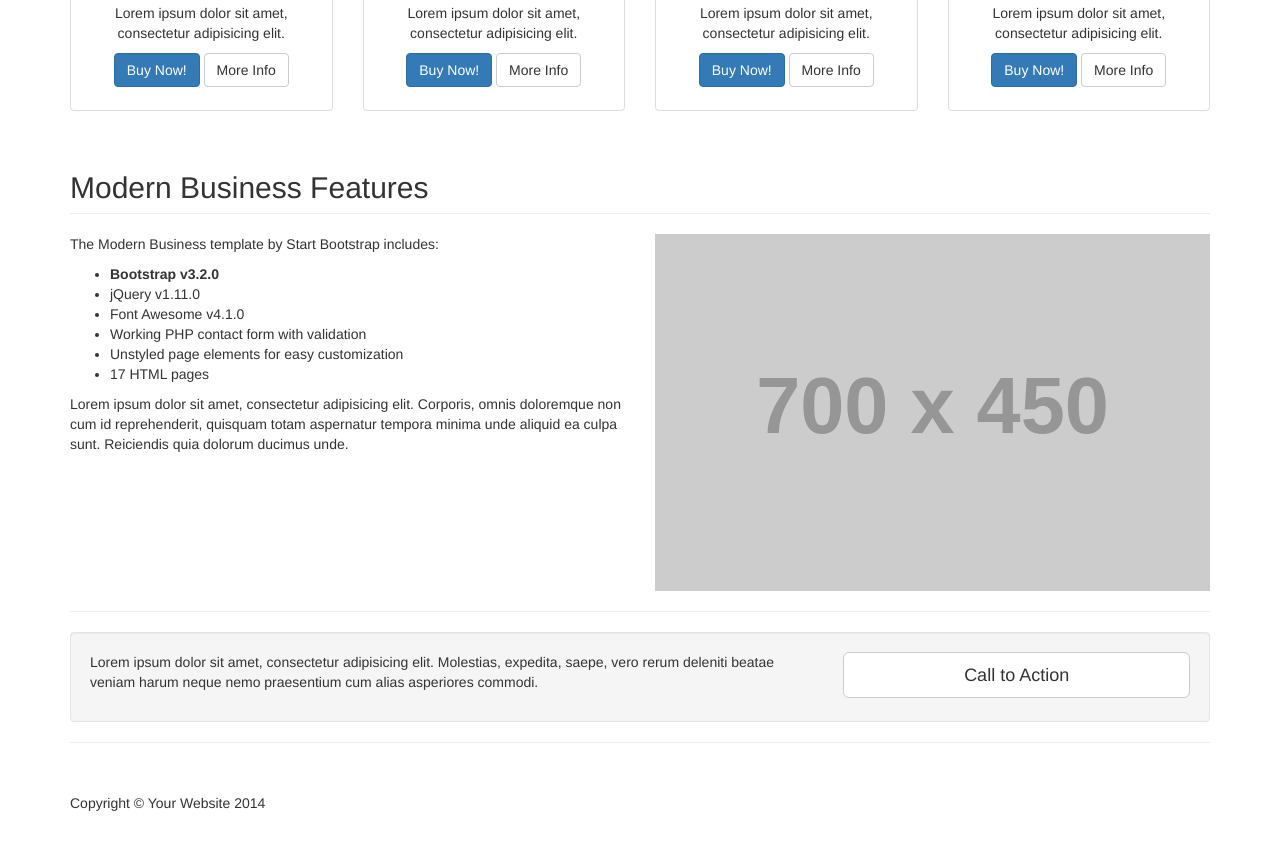
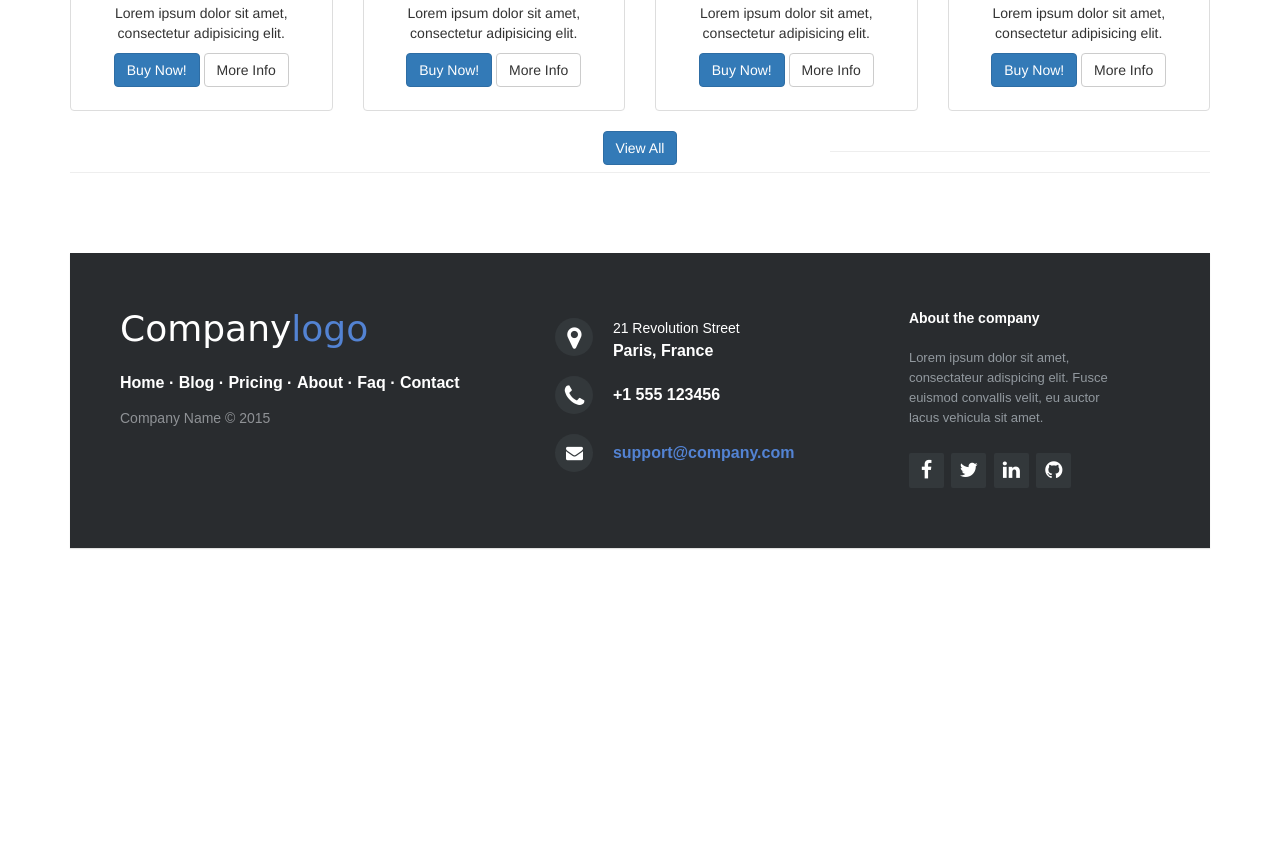
Before and after one commit to fpintoromero/Solemne1, a plain HTML site: page index.html in a window 1280 px wide. Shown: the part 1073-1922 px from the top of the page. After the commit the page ends 1671 px from the top, so only its background shows below. Drawn offline with Linux system fonts and the light colour scheme; placeholder pictures from the web are drawn by us.

Commit message:
boton view all y  nuevo footer

```diff
--- /dev/null
+++ b/css/footer-distributed-with-address-and-phones.css
@@ -0,0 +1,168 @@
+.footer-distributed{
+	background-color: #292c2f;
+	box-shadow: 0 1px 1px 0 rgba(0, 0, 0, 0.12);
+	box-sizing: border-box;
+	width: 100%;
+	text-align: left;
+	font: bold 16px sans-serif;
+
+	padding: 55px 50px;
+	margin-top: 80px;
+}
+
+.footer-distributed .footer-left,
+.footer-distributed .footer-center,
+.footer-distributed .footer-right{
+	display: inline-block;
+	vertical-align: top;
+}
+
+/* Footer left */
+
+.footer-distributed .footer-left{
+	width: 40%;
+}
+
+/* The company logo */
+
+.footer-distributed h3{
+	color:  #ffffff;
+	font: normal 36px 'Cookie', cursive;
+	margin: 0;
+}
+
+.footer-distributed h3 span{
+	color:  #5383d3;
+}
+
+/* Footer links */
+
+.footer-distributed .footer-links{
+	color:  #ffffff;
+	margin: 20px 0 12px;
+	padding: 0;
+}
+
+.footer-distributed .footer-links a{
+	display:inline-block;
+	line-height: 1.8;
+	text-decoration: none;
+	color:  inherit;
+}
+
+.footer-distributed .footer-company-name{
+	color:  #8f9296;
+	font-size: 14px;
+	font-weight: normal;
+	margin: 0;
+}
+
+/* Footer Center */
+
+.footer-distributed .footer-center{
+	width: 35%;
+}
+
+.footer-distributed .footer-center i{
+	background-color:  #33383b;
+	color: #ffffff;
+	font-size: 25px;
+	width: 38px;
+	height: 38px;
+	border-radius: 50%;
+	text-align: center;
+	line-height: 42px;
+	margin: 10px 15px;
+	vertical-align: middle;
+}
+
+.footer-distributed .footer-center i.fa-envelope{
+	font-size: 17px;
+	line-height: 38px;
+}
+
+.footer-distributed .footer-center p{
+	display: inline-block;
+	color: #ffffff;
+	vertical-align: middle;
+	margin:0;
+}
+
+.footer-distributed .footer-center p span{
+	display:block;
+	font-weight: normal;
+	font-size:14px;
+	line-height:2;
+}
+
+.footer-distributed .footer-center p a{
+	color:  #5383d3;
+	text-decoration: none;;
+}
+
+
+/* Footer Right */
+
+.footer-distributed .footer-right{
+	width: 20%;
+}
+
+.footer-distributed .footer-company-about{
+	line-height: 20px;
+	color:  #92999f;
+	font-size: 13px;
+	font-weight: normal;
+	margin: 0;
+}
+
+.footer-distributed .footer-company-about span{
+	display: block;
+	color:  #ffffff;
+	font-size: 14px;
+	font-weight: bold;
+	margin-bottom: 20px;
+}
+
+.footer-distributed .footer-icons{
+	margin-top: 25px;
+}
+
+.footer-distributed .footer-icons a{
+	display: inline-block;
+	width: 35px;
+	height: 35px;
+	cursor: pointer;
+	background-color:  #33383b;
+	border-radius: 2px;
+
+	font-size: 20px;
+	color: #ffffff;
+	text-align: center;
+	line-height: 35px;
+
+	margin-right: 3px;
+	margin-bottom: 5px;
+}
+
+/* If you don't want the footer to be responsive, remove these media queries */
+
+@media (max-width: 880px) {
+
+	.footer-distributed{
+		font: bold 14px sans-serif;
+	}
+
+	.footer-distributed .footer-left,
+	.footer-distributed .footer-center,
+	.footer-distributed .footer-right{
+		display: block;
+		width: 100%;
+		margin-bottom: 40px;
+		text-align: center;
+	}
+
+	.footer-distributed .footer-center i{
+		margin-left: 0;
+	}
+
+}
--- a/index.html
+++ b/index.html
@@ -19,6 +19,10 @@
 
     <!-- Custom Fonts -->
     <link href="font-awesome/css/font-awesome.min.css" rel="stylesheet" type="text/css">
+
+
+
+    <link rel="stylesheet" href="css/footer-distributed-with-address-and-phones.css">
 
     <!-- HTML5 Shim and Respond.js IE8 support of HTML5 elements and media queries -->
     <!-- WARNING: Respond.js doesn't work if you view the page via file:// -->
@@ -218,53 +222,84 @@
         <!-- /.row -->
         <!-- /.row -->
 
-        <!-- Features Section -->
-        <div class="row">
-            <div class="col-lg-12">
-                <h2 class="page-header">Modern Business Features</h2>
-            </div>
-            <div class="col-md-6">
-                <p>The Modern Business template by Start Bootstrap includes:</p>
-                <ul>
-                    <li><strong>Bootstrap v3.2.0</strong>
-                    </li>
-                    <li>jQuery v1.11.0</li>
-                    <li>Font Awesome v4.1.0</li>
-                    <li>Working PHP contact form with validation</li>
-                    <li>Unstyled page elements for easy customization</li>
-                    <li>17 HTML pages</li>
-                </ul>
-                <p>Lorem ipsum dolor sit amet, consectetur adipisicing elit. Corporis, omnis doloremque non cum id reprehenderit, quisquam totam aspernatur tempora minima unde aliquid ea culpa sunt. Reiciendis quia dolorum ducimus unde.</p>
-            </div>
-            <div class="col-md-6">
-                <img class="img-responsive" src="http://placehold.it/700x450" alt="">
-            </div>
-        </div>
-        <!-- /.row -->
+
+<!-- Button -->
+<div class="form-group">
+   <label class="col-md-4 control-label" for="singlebutton"></label>
+   <div class="col-md-4 center-block">
+      <button id="singlebutton" name="singlebutton" class="btn btn-primary center-block">
+          View All
+       </button>
+   </div>
+</div>
 
         <hr>
 
-        <!-- Call to Action Section -->
-        <div class="well">
-            <div class="row">
-                <div class="col-md-8">
-                    <p>Lorem ipsum dolor sit amet, consectetur adipisicing elit. Molestias, expedita, saepe, vero rerum deleniti beatae veniam harum neque nemo praesentium cum alias asperiores commodi.</p>
-                </div>
-                <div class="col-md-4">
-                    <a class="btn btn-lg btn-default btn-block" href="#">Call to Action</a>
-                </div>
-            </div>
-        </div>
+
 
         <hr>
 
         <!-- Footer -->
-        <footer>
-            <div class="row">
-                <div class="col-lg-12">
-                    <p>Copyright &copy; Your Website 2014</p>
+            <footer class="footer-distributed">
+
+            <div class="footer-left">
+
+                <h3>Company<span>logo</span></h3>
+
+                <p class="footer-links">
+                    <a href="#">Home</a>
+                    ·
+                    <a href="#">Blog</a>
+                    ·
+                    <a href="#">Pricing</a>
+                    ·
+                    <a href="#">About</a>
+                    ·
+                    <a href="#">Faq</a>
+                    ·
+                    <a href="#">Contact</a>
+                </p>
+
+                <p class="footer-company-name">Company Name &copy; 2015</p>
+            </div>
+
+            <div class="footer-center">
+
+                <div>
+                    <i class="fa fa-map-marker"></i>
+                    <p><span>21 Revolution Street</span> Paris, France</p>
                 </div>
+
+                <div>
+                    <i class="fa fa-phone"></i>
+                    <p>+1 555 123456</p>
+                </div>
+
+                <div>
+                    <i class="fa fa-envelope"></i>
+                    <p><a href="mailto:support@company.com">support@company.com</a></p>
+                </div>
+
             </div>
+
+            <div class="footer-right">
+
+                <p class="footer-company-about">
+                    <span>About the company</span>
+                    Lorem ipsum dolor sit amet, consectateur adispicing elit. Fusce euismod convallis velit, eu auctor lacus vehicula sit amet.
+                </p>
+
+                <div class="footer-icons">
+
+                    <a href="#"><i class="fa fa-facebook"></i></a>
+                    <a href="#"><i class="fa fa-twitter"></i></a>
+                    <a href="#"><i class="fa fa-linkedin"></i></a>
+                    <a href="#"><i class="fa fa-github"></i></a>
+
+                </div>
+
+            </div>
+
         </footer>
 
     </div>
```
